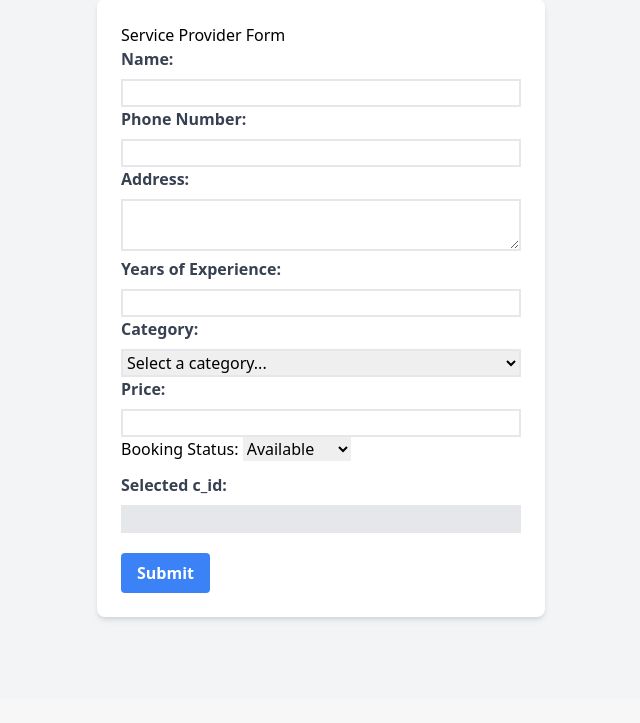
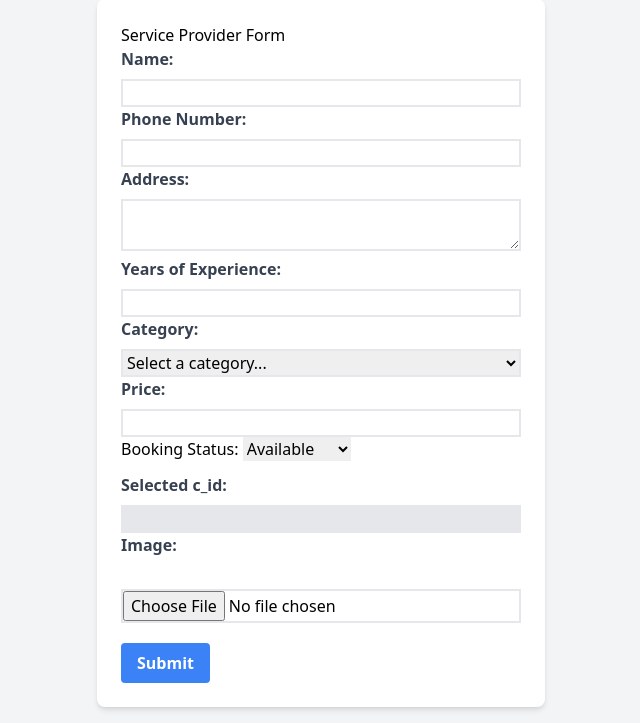
Before and after one commit to anilghale123/subidhaGhar, a Laravel app: page /serviceProvider in a window 1280 px wide. Shown: the part 101-824 px from the top of the page, without its empty margins (319-959 px from the left). Before the commit the page ends 722 px from the top, so only its background shows below. Run offline with Laravel 10, Linux system fonts and the light colour scheme; tables that the repository leaves empty hold one stand-in row (values such as "Sample post").

Commit message:
updated code for dynamic image insertion

```diff
--- a/app/Http/Controllers/adminController.php
+++ b/app/Http/Controllers/adminController.php
@@ -5,7 +5,9 @@ namespace App\Http\Controllers;
 use App\Models\Serviceprovider;
 use App\Models\Category;
 use Illuminate\Http\Request;
+use Illuminate\Support\Facades\Log;
 
+use function Laravel\Prompts\alert;
 
 class adminController extends Controller
 {
@@ -18,6 +20,7 @@ class adminController extends Controller
 
     public function store(Request $request)
 {
+    // dd(("form submitted"));
     // Validate the form data
     $validatedData = $request->validate([
         'name' => 'required|string|max:255',
@@ -27,8 +30,8 @@ class adminController extends Controller
         'category' => 'required',
         'price' => 'required|numeric',
         'status' => 'required',
-            'c_id'  => 'required|numeric',
-            // Add validation rules for other fields
+        'c_id' => 'required|numeric',
+        'image' => 'required|image|mimes:jpeg,png,jpg,gif|max:2048',
     ]);
 
     // Create a new Serviceprovider instance
@@ -45,6 +48,18 @@ class adminController extends Controller
     $serviceProvider->c_id = $validatedData['c_id'];
 
 
+    // Handle the image upload
+    if ($request->hasFile('image')) {
+        // dd($request->file('image')); // Debugging line to check if the file is received
+        $imageName = time() . '.' . $request->image->extension();
+        $request->image->move(public_path('images'), $imageName);
+        dd($imageName);
+        // $serviceProvider->image = $imageName; // Uncomment this line if you have an 'image' column in your model
+    } else {
+        dd('No image file received');
+    }
+
+
     $serviceProvider->save();
 
     // Redirect with a success message
--- a/resources/views/admin/serviceProvider.blade.php
+++ b/resources/views/admin/serviceProvider.blade.php
@@ -14,7 +14,7 @@
 
 
     <div class="container mx-auto p-4">
-    <form method="POST" action="/submit-form" class="max-w-md mx-auto bg-white p-6 rounded-lg shadow-md">
+        <form method="POST" action="/submit-form" class="max-w-md mx-auto bg-white p-6 rounded-lg shadow-md" enctype="multipart/form-data">
             @csrf
             <h1>Service Provider Form</h1>
             <div class="">
@@ -42,7 +42,7 @@
                 <select class="form-select w-full border-2" id="category" name="category" required>
                     <option selected disabled>Select a category...</option>
                     @foreach($categories as $category)
-                    <option value="{{ $category->id }}" {{ ($category->id == old('category')) ? 'selected' : '' }}>
+                    <option value="{{ $category->id }}" name="{{ $category->name }}" {{ ($category->id == old('category')) ? 'selected' : '' }}>
                         {{ $category->name }}
                     </option>
                     @endforeach
@@ -60,19 +60,25 @@
 
                 <label for="booking_status" class="form-label">Booking Status:</label>
                 <select class="form-select" id="booking_status" name="status">
-            <option value="available" name = "available">Available</option>
-            <option value="unavailable" name = "unavailable">Unavailable</option>
+                    <option value="available" name="available">Available</option>
+                    <option value="unavailable" name="unavailable">Unavailable</option>
                 </select>
             </div>
 
             <div class="">
                 <label for="selected_c_id" class="block text-gray-700 font-semibold mb-2">Selected c_id:</label>
-        <input type="text" class="form-input w-full border-2 bg-gray-200" id="selected_c_id" name="selected_c_id" readonly required>
+                <input type="text" class="form-input w-full border-2 bg-gray-200" id="selected_c_id" name="c_id" readonly required>
+            </div>
+
+            <div class="">
+                <label for="image" class="block text-gray-700 font-semibold mb-2">Image:</label>
+                   <input type="file" class="form-input w-full border-2" id="image" name="image" required>
             </div>
 
             <button type="submit" class="mt-5 bg-blue-500 hover:bg-blue-600 text-white font-semibold py-2 px-4 rounded">
                 Submit
             </button>
+
         </form>
     </div>
 
```
Also changed, not shown: public/images/1712634912.jpg (added), public/images/1712635009.jpg (added). Lines whose indentation alone changed are shown as unchanged.
